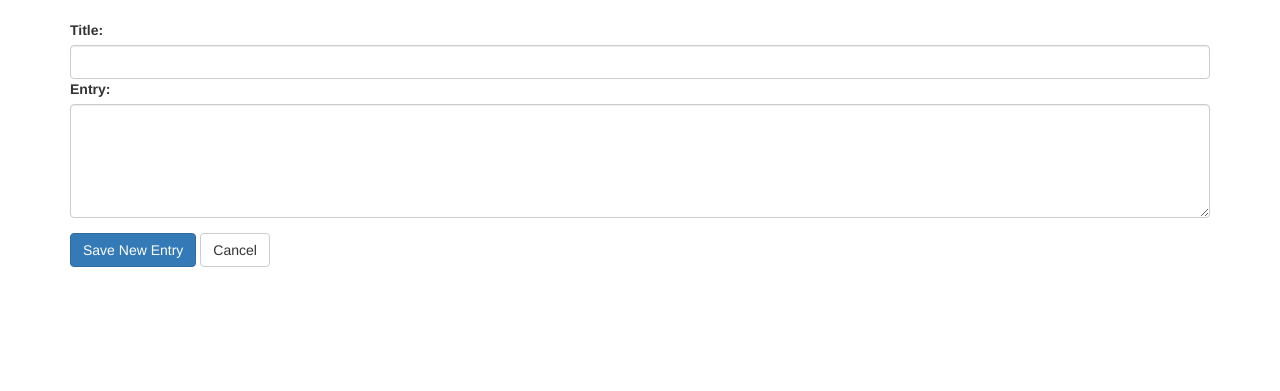
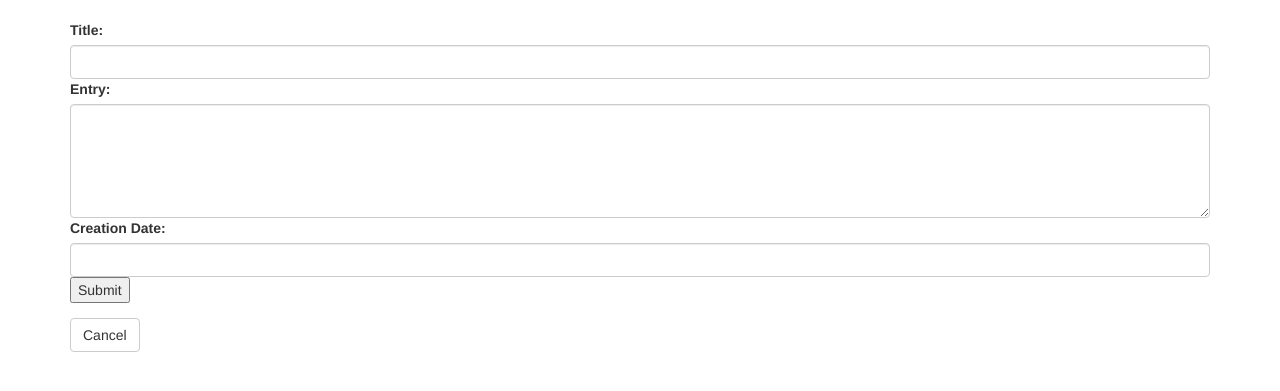
Before and after one commit to amosboldor/learning_journal, a Python web app: template learning_journal/templates/new_entry.jinja2 in a window 1280 px wide. Shown: the part 52-443 px from the top of the page. Run offline with Jinja, Linux system fonts and the light colour scheme; the template is opened without the code that fills it, so the values that code supplies are empty; some libraries are stand-ins or nearby versions.

Commit message:
redirect after new post works

```diff
--- a/learning_journal/templates/index.jinja2
+++ b/learning_journal/templates/index.jinja2
@@ -3,7 +3,7 @@
 <main class="container">
     <ul>
       {% for post in posts %}
-        <li><a href="{{ request.route_url('detail', id=post.id)}}">{{ post.title }}</a> Created: {{ post.published_on}}</li>
+        <li><a href="{{ request.route_url('detail', id=post.id)}}">{{ post.title }}</a> Created: {{ post.creation_date}}</li>
       {% endfor %}
     </ul>
 </main>
--- a/learning_journal/templates/new_entry.jinja2
+++ b/learning_journal/templates/new_entry.jinja2
@@ -2,12 +2,18 @@
 {% block main %}
 <main class="container">
     <div class="form-group">
+        <form action="{{ request.route_url('create') }}" method="POST">
         <label for="Title">Title:</label>
-        <input class="form-control" rows="5" id="Title"></input>
+        <input class="form-control" rows="5" id="Title" type="text" name="title"></input>
         <label for="Entry">Entry:</label>
-        <textarea class="form-control" rows="5" id="Entry"></textarea>
+        <textarea class="form-control" rows="5" id="Entry" type="text" name="body"></textarea>
+        <label for="creation_date">Creation Date:</label>
+        <input class="form-control" rows="5" id="creation_date" type="text" name="creation_date"></input>
+        <input type="submit" value="Submit"/>
+        </form>
     </div>
-      <button type="button" class="btn btn-primary">Save New Entry</button>
+      {# <button type="button" class="btn btn-primary">Save New Entry</button> #}
       <a href="/"><button type="button" class="btn btn-default">Cancel</button></a>
+
 </main>
 {% endblock %}
--- a/learning_journal/templates/post_detail.jinja2
+++ b/learning_journal/templates/post_detail.jinja2
@@ -3,7 +3,7 @@
 <main class="container">
 
     <h1>{{post.title}}</h1>
-    <h2>Created: {{post.published_on}}</h2>
+    <h2>Created: {{post.creation_date}}</h2>
     <p>
       {{post.body}}
     </p>
```
Also changed, not shown: learning_journal/views/default.py (+12 -3 lines), learning_journal.sqlite.
